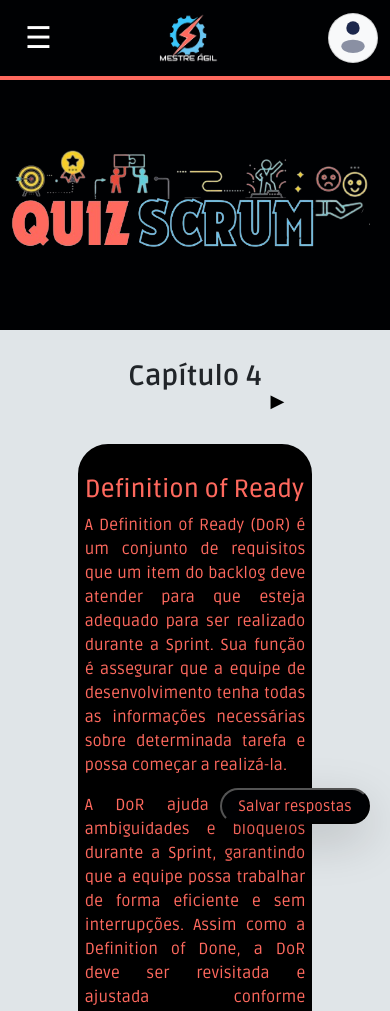
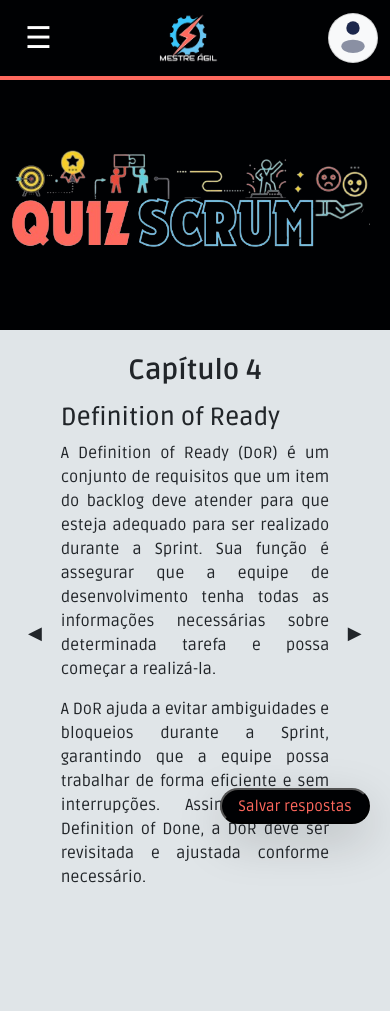
Before and after one commit to juliasantiaggo/1Semestre-ADS, a Python web app: template app/templates/quiz/20_dor.html in a window 390 px wide. Shown: the top 1011 px of the page. Run offline with Jinja, Linux system fonts and the light colour scheme; the template is opened without the code that fills it: most values are stand-ins (such as "Sample title", 1, 10 or a date in 2020); some libraries are stand-ins or nearby versions.

Commit message:
responsividade página quiz

```diff
--- a/app/templates/quiz/20_dor.html
+++ b/app/templates/quiz/20_dor.html
@@ -1,20 +1,35 @@
+
+
 {% extends "/quiz/base_quiz.html" %}
 
 {% block title %}Revisão Capítulo 4{% endblock %}
 
 {% block resumo %}
-    <div class="quiz_page">
+<div class="container mt-4">
+    <div style="text-align:justify">
         <h1 id="quiz_title">Capítulo 4</h1>
-        <div class="page_assunto_flex">
-                <a href="/quiz/dod"><button id="button_previous" class="arrow_assunto">&#9664;</button></a>
-                    <div class="container-assunto">
-                        <br>
-                        <h2>Definition of Ready</h2>
-                        <p>A Definition of Ready (DoR) é um conjunto de requisitos que um item do backlog deve atender para que esteja adequado para ser realizado durante a Sprint. Sua função é assegurar que a equipe de desenvolvimento tenha todas as informações necessárias sobre determinada tarefa e possa começar a realizá-la.</p>
-                        <p>A DoR ajuda a evitar ambiguidades e bloqueios durante a Sprint, garantindo que a equipe possa trabalhar de forma eficiente e sem interrupções. Assim como a Definition of Done, a DoR deve ser revisitada e ajustada conforme necessário.</p>
-                    </div>
-                    <a href="/quiz/dor"><button id="button_next" class="arrow_assunto">&#9654;</button></a>
-                </div>
+        <div class="row d-flex justify-content-between align-items-center flex-wrap">
+            <div class="col-1">
+                <a href="/quiz/dod" class="mb-3 mb-md-0">
+                    <button id="button_previous" class="btn arrow_assunto">&#9664;</button>
+                </a>
+            </div>
+            <div class="col-9 container mx-2 my-2 box_question">
+                <h2>Definition of Ready</h2>
+                <p>A Definition of Ready (DoR) é um conjunto de requisitos que um item do backlog deve atender para que esteja adequado para ser realizado durante a Sprint. Sua função é assegurar que a equipe de desenvolvimento tenha todas as informações necessárias sobre determinada tarefa e possa começar a realizá-la.</p>
+                <p>A DoR ajuda a evitar ambiguidades e bloqueios durante a Sprint, garantindo que a equipe possa trabalhar de forma eficiente e sem interrupções. Assim como a Definition of Done, a DoR deve ser revisitada e ajustada conforme necessário.</p>
+            </div>
+            <div class="col-1">
+                <a href="/quiz/dor" class="mb-3 mb-md-0">
+                    <button id="button_next" class="btn arrow_assunto">&#9654;</button>
+                </a>
+            </div>
+        </div>
+        <div class="text-center mt-4">
+            <a href="/quiz/salvar_quiz/20_dor">
+                <button class="button_parar_aqui rounded-pill shadow-lg">Salvar respostas</button>
+            </a>
+        </div>
     </div>
-    <a href="/quiz/salvar_quiz/20_dor" style="position:fixed; bottom:20px; right:20px"><button class="button_parar_aqui rounded-pill shadow-lg" id="parar_quiz">Salvar respostas</button></a>
+</div>
 {% endblock %}
```
Also changed, not shown: app/templates/quiz/19_dod.html (+2 -23 lines).
